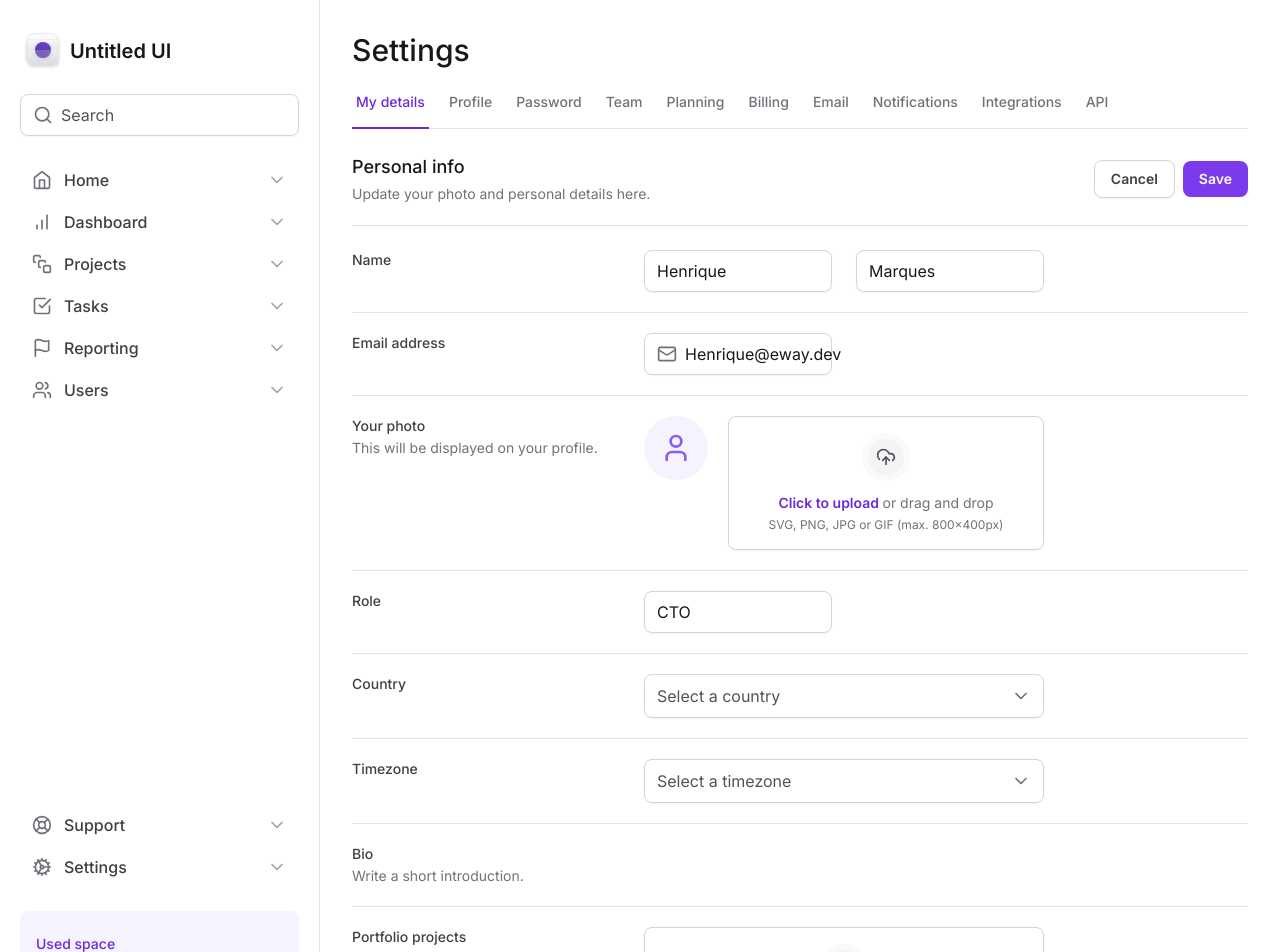
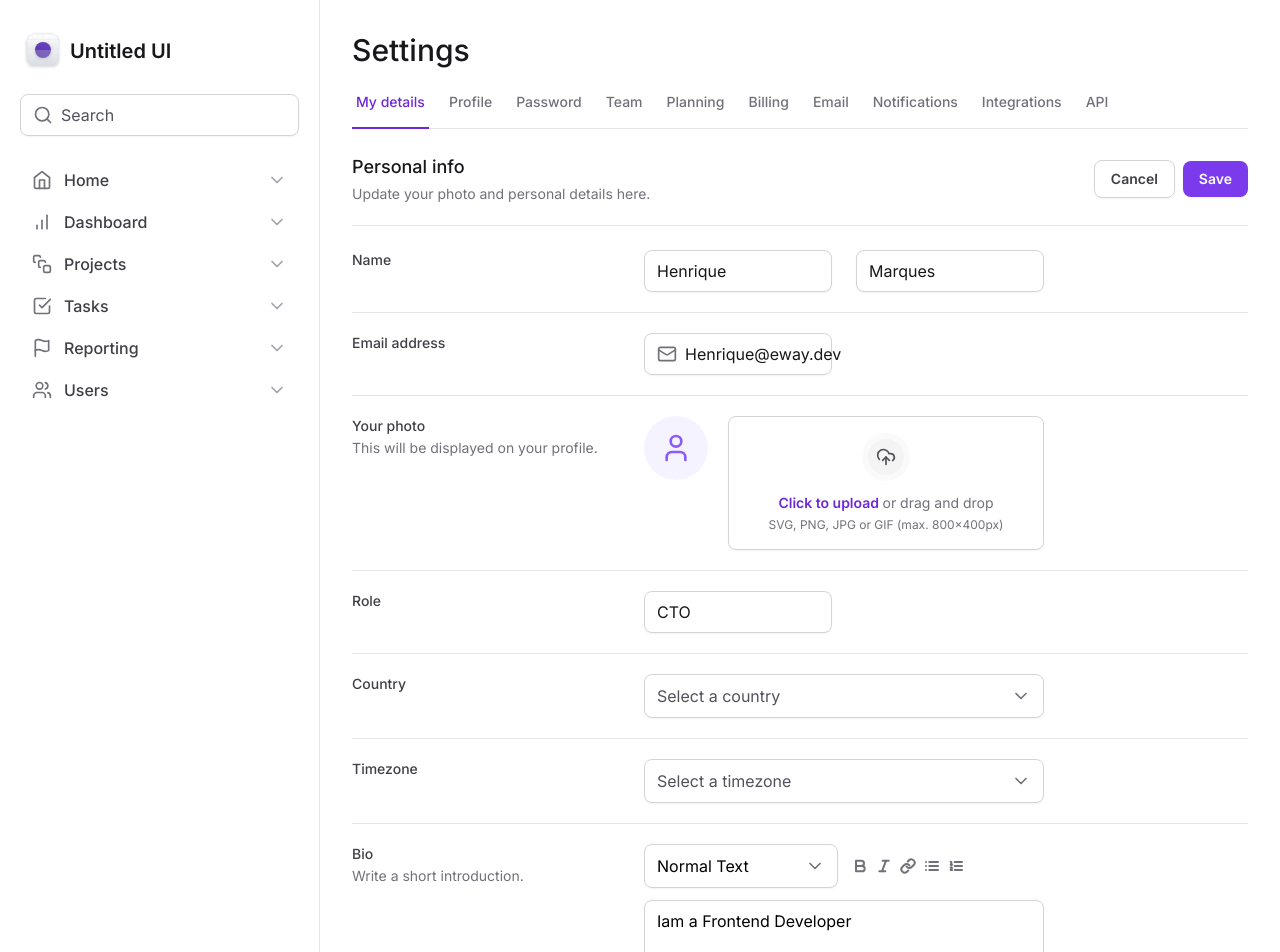
Before and after one commit to lhenriquedev/ignite-tailwind, a Next.js app: page / in a window 1280 px wide. Shown: the top 952 px of the page. Built offline with nearby package versions, Linux system fonts and the light colour scheme.

Commit message:
feat: create text area component

```diff
--- a/src/app/page.tsx
+++ b/src/app/page.tsx
@@ -1,11 +1,12 @@
 import * as FileInput from '@/components/Form/FileInput'
 
-import { ChevronDown, Mail } from 'lucide-react'
+import { Bold, ChevronDown, Italic, Link, List, ListOrdered, Mail } from 'lucide-react'
 import { InputControl, InputPrefix, InputRoot } from '@/components/Input'
 
 import { Select } from '@/components/Form/Select'
 import { SelectItem } from '@/components/Form/Select/SelectItem'
 import { SettingsTabs } from '@/components/SettingsTabs'
+import { TextArea } from '@/components/Form/TextArea'
 
 export default function Home() {
   return (
@@ -161,7 +162,70 @@
                 Write a short introduction.
               </span>
             </label>
-            <div></div>
+            <div className='space-y-3'>
+              <div className='grid gap-3 grid-cols-2'>
+                <Select
+                  placeholder='Select a timezone'
+                  defaultValue='normal'>
+                  <SelectItem
+                    value='normal'
+                    text='Normal Text'
+                  />
+                  <SelectItem
+                    value='md'
+                    text='Markdown'
+                  />
+                </Select>
+
+                <div className='flex items-center gap-1'>
+                  <button
+                    type='button'
+                    className='-2 hover:bg-zinc-50 rounded-full'>
+                    <Bold
+                      className='h-4 w-5 text-zinc-500'
+                      strokeWidth={3}
+                    />
+                  </button>
+                  <button
+                    type='button'
+                    className='-2 hover:bg-zinc-50 rounded-full'>
+                    <Italic
+                      className='h-4 w-5 text-zinc-500'
+                      strokeWidth={3}
+                    />
+                  </button>
+                  <button
+                    type='button'
+                    className='-2 hover:bg-zinc-50 rounded-full'>
+                    <Link
+                      className='h-4 w-5 text-zinc-500'
+                      strokeWidth={3}
+                    />
+                  </button>
+                  <button
+                    type='button'
+                    className='-2 hover:bg-zinc-50 rounded-full'>
+                    <List
+                      className='h-4 w-5 text-zinc-500'
+                      strokeWidth={3}
+                    />
+                  </button>
+                  <button
+                    type='button'
+                    className='-2 hover:bg-zinc-50 rounded-full'>
+                    <ListOrdered
+                      className='h-4 w-5 text-zinc-500'
+                      strokeWidth={3}
+                    />
+                  </button>
+                </div>
+              </div>
+
+              <TextArea
+                id='bio'
+                defaultValue='Iam a Frontend Developer'
+              />
+            </div>
           </div>
 
           <div className='grid gap-3 grid-cols-form pt-5'>
--- a/src/components/Form/Select/index.tsx
+++ b/src/components/Form/Select/index.tsx
@@ -6,14 +6,14 @@
 
 import { ReactNode } from 'react'
 
-interface SelectProps {
+interface SelectProps extends RdxSelect.SelectProps {
   children: ReactNode
   placeholder: string
 }
 
-export function Select({ children, placeholder }: SelectProps) {
+export function Select({ children, placeholder, ...props }: SelectProps) {
   return (
-    <RdxSelect.Root>
+    <RdxSelect.Root {...props}>
       <RdxSelect.Trigger className='flex h-11 w-full items-center justify-between gap-2 rounded-lg border border-zinc-300 px-3 py-2 shadow-sm data-[placeholder]:text-zinc-600'>
         <RdxSelect.Value
           className='text-black'
@@ -29,7 +29,7 @@
           side='bottom'
           position='popper'
           sideOffset={8}
-          className='z-10 overflow-hidden rounded-lg border border-zinc-200 bg-white w-[--radix-select-trigger-width]'>
+          className='z-10 shadow-sm overflow-hidden rounded-lg border border-zinc-200 bg-white w-[--radix-select-trigger-width]'>
           <RdxSelect.Viewport>{children}</RdxSelect.Viewport>
         </RdxSelect.Content>
       </RdxSelect.Portal>
--- /dev/null
+++ b/src/components/Form/TextArea/index.tsx
@@ -0,0 +1,13 @@
+import { ComponentProps } from 'react'
+
+interface TextAreaProps extends ComponentProps<'textarea'> {}
+
+export function TextArea({ defaultValue, id }: TextAreaProps) {
+  return (
+    <textarea
+      id={id}
+      className='min-h-[120px] resize-y w-full rounded-lg border border-zinc-300 px-3 py-2 shadow-sm'
+      defaultValue={defaultValue}
+    />
+  )
+}
```
